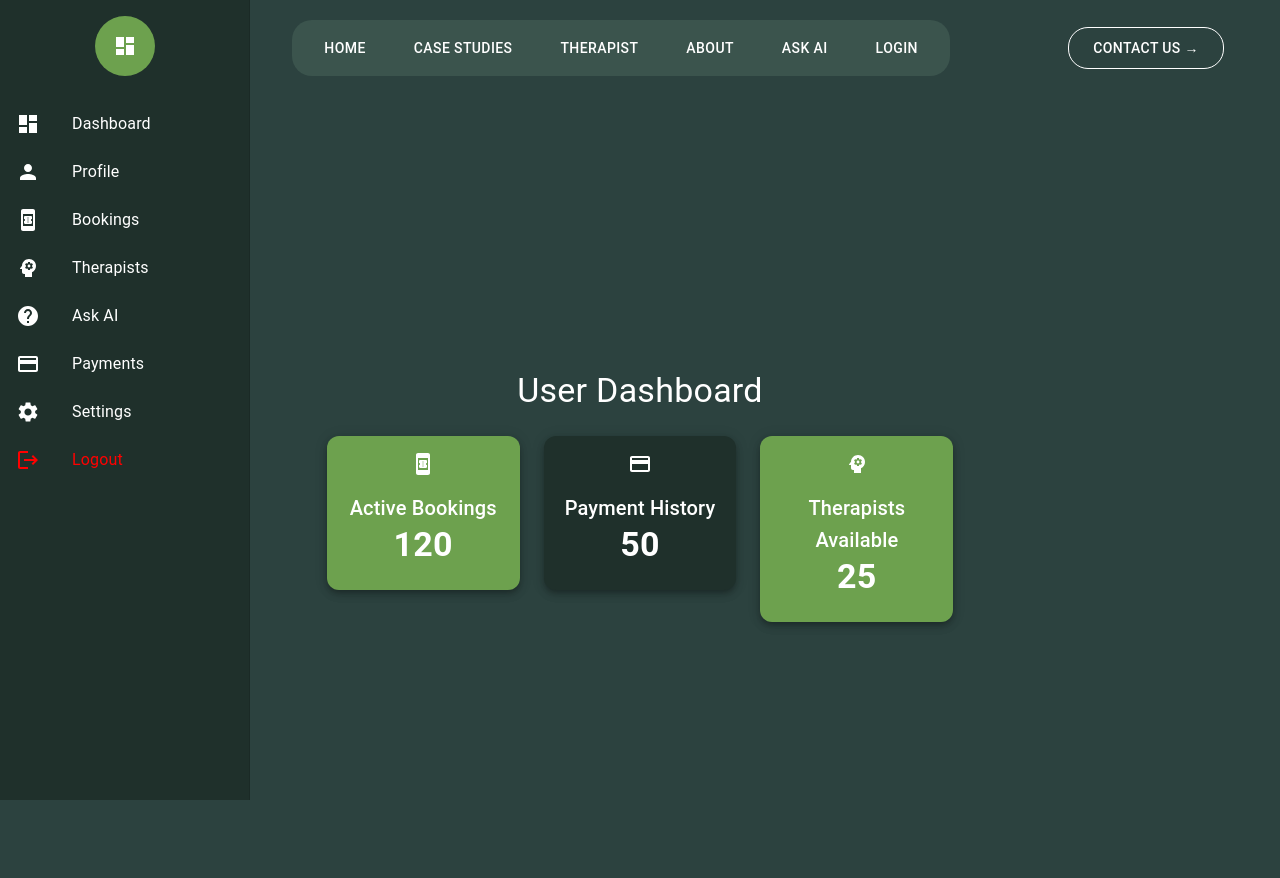
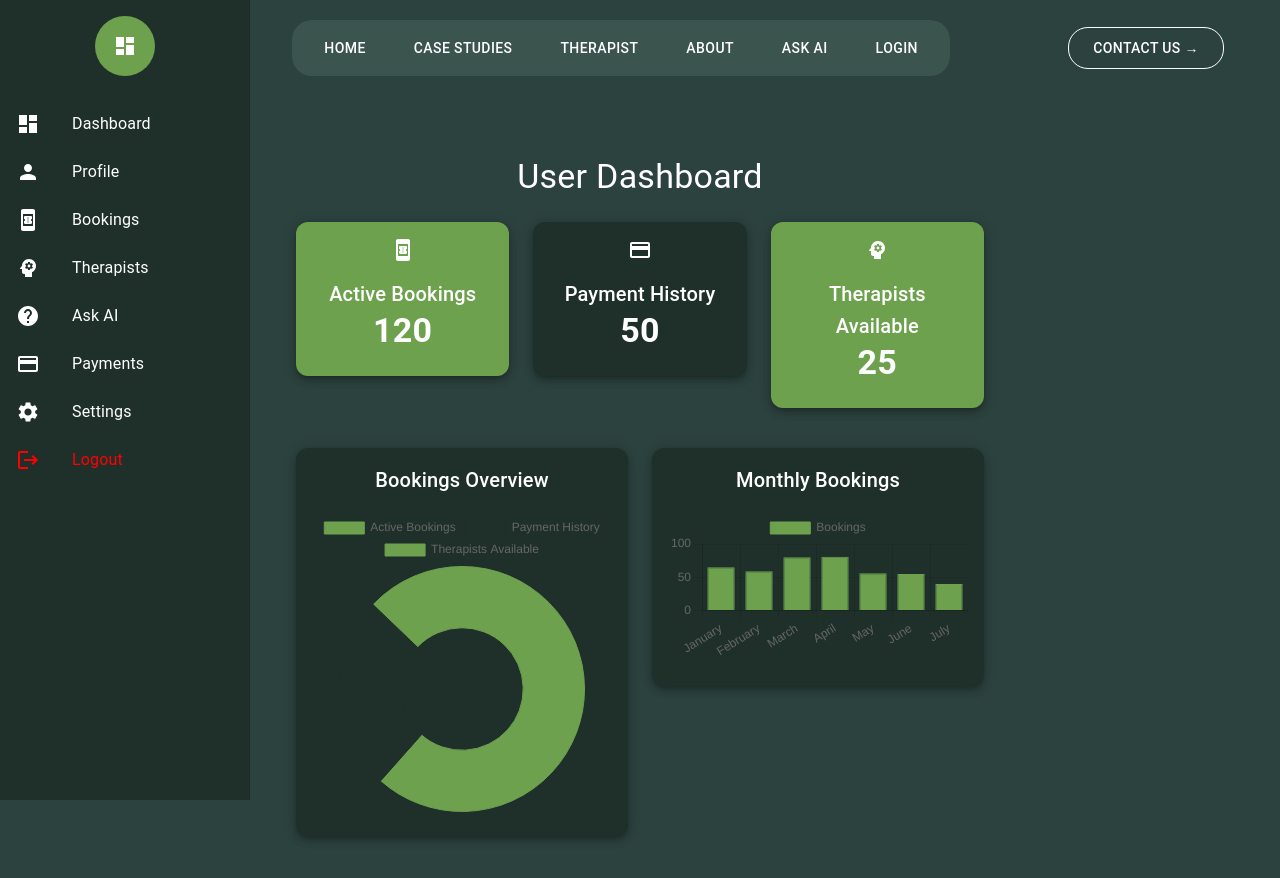
Before and after one commit to Mutai001/Mental-health-app, a React (Vite) app: page /user in a window 1280 px wide. Shown: the top 878 px of the page. Built offline with nearby package versions, Linux system fonts and the light colour scheme.

Commit message:
user analytics

```diff
--- a/package.json
+++ b/package.json
@@ -15,9 +15,12 @@
     "@hookform/resolvers": "^4.0.0",
     "@mui/icons-material": "^6.1.3",
     "@mui/material": "^6.1.3",
+    "@types/chart.js": "^2.9.41",
+    "chart.js": "^4.4.7",
     "lodash": "^4.17.21",
     "lucide-react": "^0.475.0",
     "react": "^18.3.1",
+    "react-chartjs-2": "^5.3.0",
     "react-dom": "^18.3.1",
     "react-hook-form": "^7.54.2",
     "react-icons": "^5.4.0",
@@ -32,6 +35,7 @@
     "@eslint/js": "^9.11.1",
     "@types/axios": "^0.14.4",
     "@types/react": "^18.3.11",
+    "@types/react-chartjs-2": "^2.5.7",
     "@types/react-dom": "^18.3.0",
     "@types/react-icons": "^3.0.0",
     "@types/react-router-dom": "^5.3.3",
--- a/src/components/UserDash/UserOverview.tsx
+++ b/src/components/UserDash/UserOverview.tsx
@@ -3,6 +3,11 @@ import { motion } from "framer-motion";
 import PaymentIcon from "@mui/icons-material/Payment";
 import BookOnlineIcon from "@mui/icons-material/BookOnline";
 import PsychologyIcon from "@mui/icons-material/Psychology";
+import { Doughnut, Bar } from "react-chartjs-2";
+import { Chart as ChartJS, ArcElement, Tooltip, Legend, CategoryScale, LinearScale, BarElement } from "chart.js";
+
+// Register ChartJS components
+ChartJS.register(ArcElement, Tooltip, Legend, CategoryScale, LinearScale, BarElement);
 
 const fadeIn = {
   hidden: { opacity: 0, y: 20 },
@@ -15,10 +20,36 @@ const stats = [
   { title: "Therapists Available", count: 25, icon: <PsychologyIcon />, color: "#6DA14E" },
 ];
 
+const doughnutData = {
+  labels: ["Active Bookings", "Payment History", "Therapists Available"],
+  datasets: [
+    {
+      label: "Count",
+      data: [120, 50, 25],
+      backgroundColor: ["#6DA14E", "#1F302B", "#6DA14E"],
+      borderColor: ["#6DA14E", "#1F302B", "#6DA14E"],
+      borderWidth: 1,
+    },
+  ],
+};
+
+const barData = {
+  labels: ["January", "February", "March", "April", "May", "June", "July"],
+  datasets: [
+    {
+      label: "Bookings",
+      data: [65, 59, 80, 81, 56, 55, 40],
+      backgroundColor: "#6DA14E",
+      borderColor: "#6DA14E",
+      borderWidth: 1,
+    },
+  ],
+};
+
 function UserOverview() {
   return (
     <motion.div initial="hidden" animate="visible" variants={fadeIn}>
-      <Box sx={{ p: 4, maxWidth: 1000, mx: "auto" }}>
+      <Box sx={{ p: 4, maxWidth: 1200, mx: "auto" }}>
         <Typography variant="h4" sx={{ color: "#FFFFFF", mb: 3, textAlign: "center" }}>
           User Dashboard
         </Typography>
@@ -39,6 +70,32 @@ function UserOverview() {
             </Grid>
           ))}
         </Grid>
+        <Grid container spacing={3} sx={{ mt: 2 }}>
+          <Grid item xs={12} md={6}>
+            <motion.div whileHover={{ scale: 1.02 }}>
+              <Card sx={{ backgroundColor: "#1F302B", color: "white", borderRadius: 3, boxShadow: 5 }}>
+                <CardContent>
+                  <Typography variant="h6" sx={{ mb: 2, textAlign: "center" }}>
+                    Bookings Overview
+                  </Typography>
+                  <Doughnut data={doughnutData} />
+                </CardContent>
+              </Card>
+            </motion.div>
+          </Grid>
+          <Grid item xs={12} md={6}>
+            <motion.div whileHover={{ scale: 1.02 }}>
+              <Card sx={{ backgroundColor: "#1F302B", color: "white", borderRadius: 3, boxShadow: 5 }}>
+                <CardContent>
+                  <Typography variant="h6" sx={{ mb: 2, textAlign: "center" }}>
+                    Monthly Bookings
+                  </Typography>
+                  <Bar data={barData} />
+                </CardContent>
+              </Card>
+            </motion.div>
+          </Grid>
+        </Grid>
       </Box>
     </motion.div>
   );
```
Also changed, not shown: 1 other file (tests, documents, lock files or other folders).
